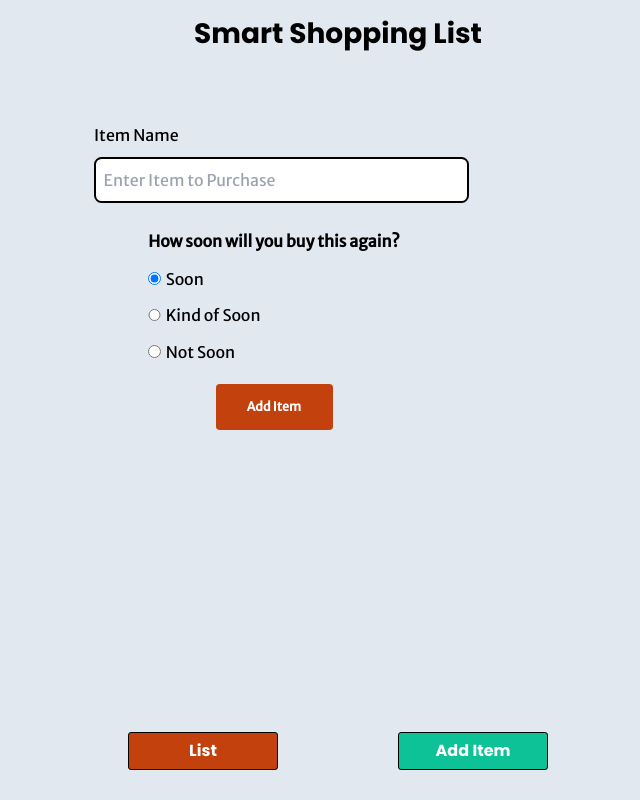
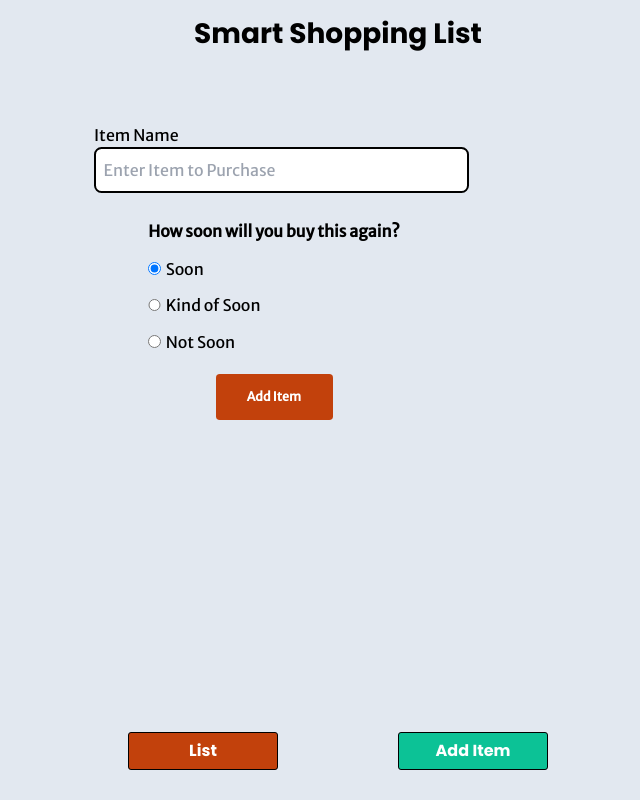
Before and after one commit to the-collab-lab/tcl-50-smart-shopping-list, a React (Vite) app: page /add-item in a window 1280 px wide. Shown: the whole page, without its empty margins (302-942 px from the left). Built offline with nearby package versions, Linux system fonts and the light colour scheme; no server answers; the database is empty; sample sign-in values are in the browser's storage.

Commit message:
removed margin from label to input in add item page to look similar to list page

```diff
--- a/src/views/AddItem.jsx
+++ b/src/views/AddItem.jsx
@@ -56,7 +56,7 @@ export function AddItem({ data, listToken }) {
 				className="md:h-fit m-5 mt-10 sm:w-[360px] sm:h-[800px] "
 				onSubmit={handleSubmit}
 			>
-				<div className="text-center sm:text-left">
+				<div className="sm:text-left">
 					<label
 						className="w-[92px] h-[30px] font-normal leading-7"
 						htmlFor="name"
@@ -65,7 +65,7 @@ export function AddItem({ data, listToken }) {
 					</label>
 					<br />
 					<input
-						className="md:w-[375px] mt-4 mb-5 p-3 md:h-[46px] rounded-xl border-solid border-2 border-black bg-white rounded-xl"
+						className="md:w-[375px]  mb-5 p-3 md:h-[46px] rounded-xl border-solid border-2 border-black bg-white rounded-xl"
 						type="text"
 						id="name"
 						placeholder="Enter Item to Purchase"
```
